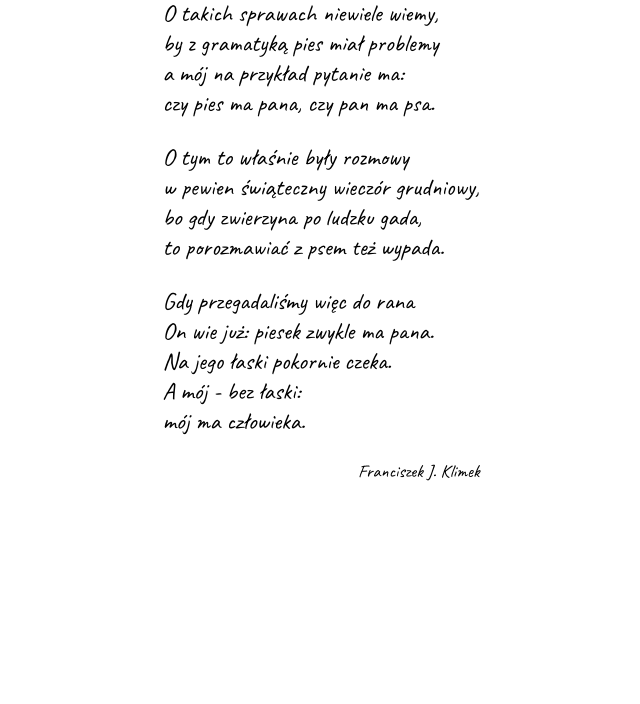
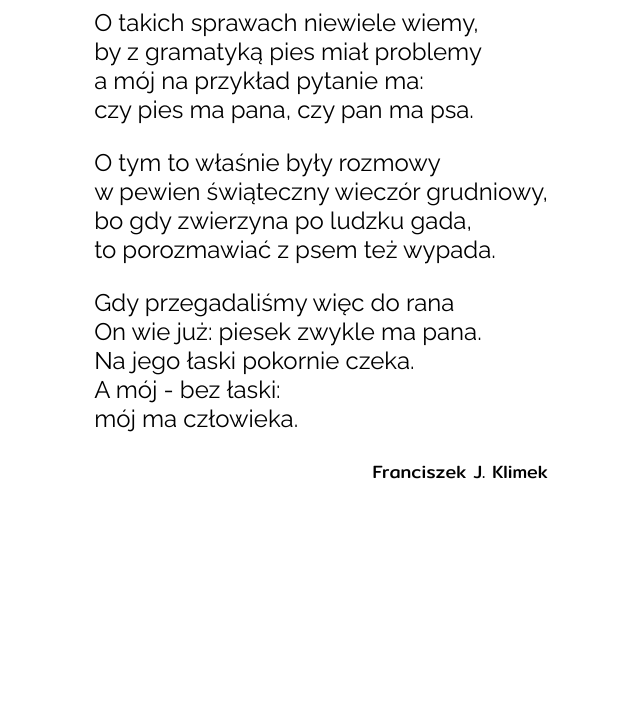
Before and after one commit to ewaolczak/learning-git-2, a plain HTML site: page index.html in a window 1280 px wide. Shown: the part 96-800 px from the top of the page, without its empty margins (319-959 px from the left). Drawn offline with Linux system fonts and the light colour scheme.

Commit message:
Add style fonts css

```diff
--- a/css/style.css
+++ b/css/style.css
@@ -1,8 +1,12 @@
 body {
-font-family: "Caveat", sans-serif;
+font-family: "Raleway", sans-serif;
 display: flex;
 margin: 0 auto;
 justify-content: center;
+}
+
+.title, .author {
+    font-family: "Mitr", sans-serif;
 }
 
 .title {
```
